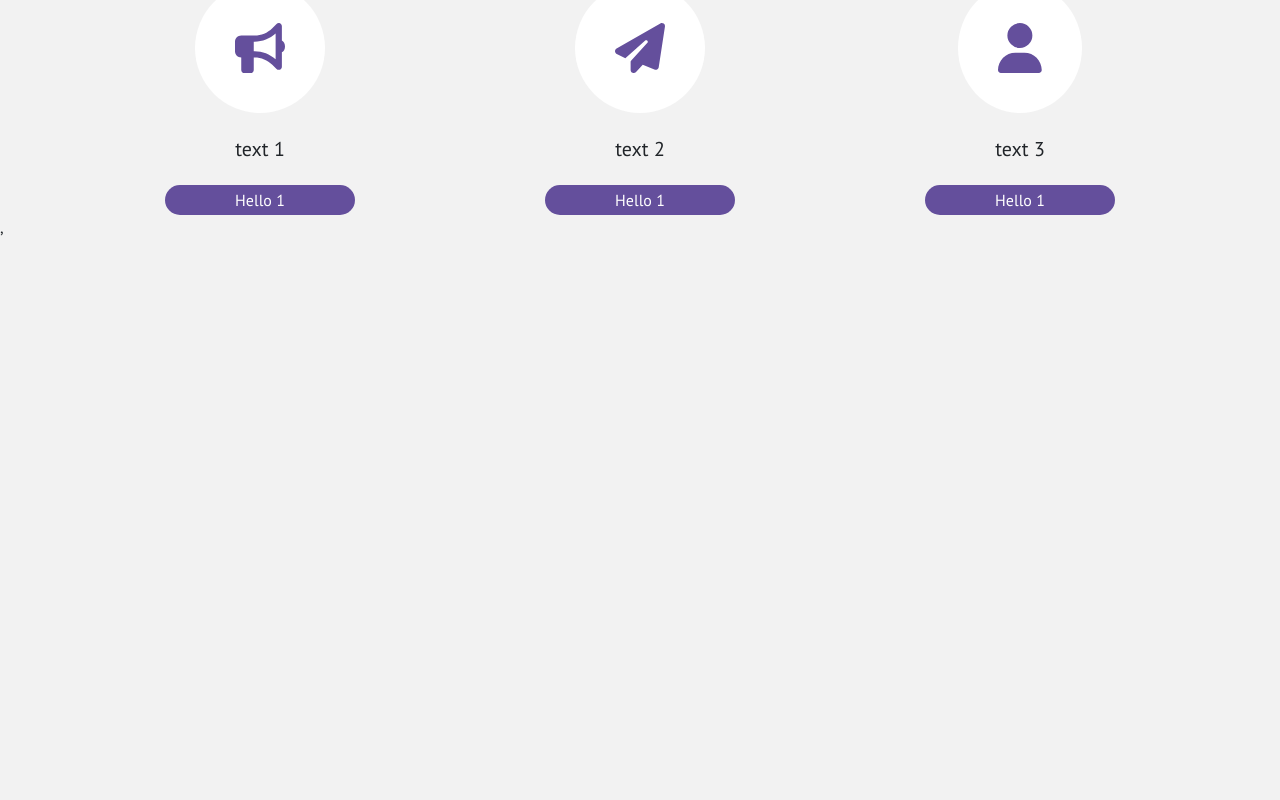
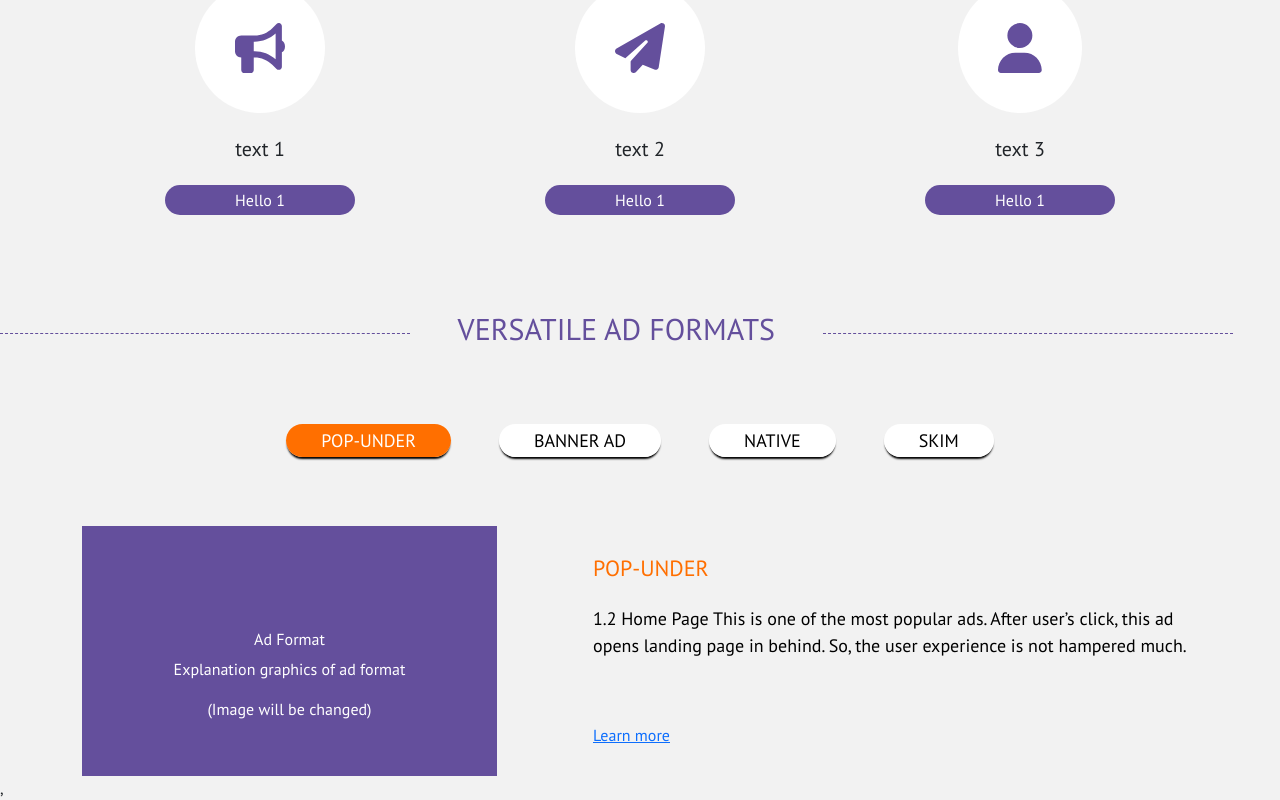
Before and after one commit to rifatjahan823/Task-1, a React (Create React App) app: page / in a window 1280 px wide. Shown: the part 646-1446 px from the top of the page. Before the commit the page ends 885 px from the top, so only its background shows below. Built offline with nearby package versions, Linux system fonts and the light colour scheme.

Commit message:
add add section

```diff
--- a/src/App.js
+++ b/src/App.js
@@ -1,5 +1,9 @@
 import { Route, Routes } from 'react-router-dom';
 import './App.css';
+import BannerAd from './Components/Add/BannerAd';
+import Native from './Components/Add/Native';
+import Popunder from './Components/Add/Popunder';
+import Skim from './Components/Add/Skim';
 import Home from './Components/Home/Home';
 import Navebar from './Components/Navebar/Navebar';
 
@@ -8,7 +12,12 @@ function App() {
     <div className="App">
         <Navebar></Navebar>
         <Routes>
-        <Route path="/" element={<Home />} />
+        <Route path="/" element={<Home />}>
+        <Route index element={<Popunder></Popunder>}></Route>
+        <Route path="BannerAd" element={<BannerAd></BannerAd>}></Route>
+        <Route path="Native" element={<Native></Native>}></Route>
+        <Route path="Skim" element={<Skim></Skim>}></Route>
+        </Route>
         <Route path="about" element={''} />
       </Routes>
     </div>
--- /dev/null
+++ b/src/Components/Add/Add.js
@@ -0,0 +1,29 @@
+import React from 'react';
+import { Link, Outlet } from 'react-router-dom';
+import CustomLink from './CustomLink';
+
+const Add = () => {
+    return (
+        <div>
+        <div className='d-flex align-items-center pt-5 mt-5'>
+        <div style={{borderTop:"1px dashed #644F9C",width:"32%"}} className=' '></div>
+        <h3 className='px-5'style={{fontSize:"30px",color:'#644F9C'}}>VERSATILE AD FORMATS</h3>
+        <div style={{borderTop:"1px dashed #644F9C",width:"32%"}} className=''></div>
+      </div>
+
+        <div className='container'>
+        <nav >
+           <ul className='d-flex justify-content-center  list-unstyled my-5 py-4'>
+               <li className='me-5'> <CustomLink to="/">POP-UNDER</CustomLink></li>
+               <li className='me-5'> <CustomLink to="BannerAd">BANNER AD </CustomLink> </li>
+               <li className='me-5'> <CustomLink className='text-decoration-none' to="Native">NATIVE</CustomLink> </li>
+               <li> <CustomLink className='text-decoration-none' to="skim">SKIM</CustomLink> </li>
+           </ul>
+           </nav>
+        </div>
+        <Outlet></Outlet>
+        </div>
+    );
+};
+
+export default Add;
--- /dev/null
+++ b/src/Components/Add/BannerAd.js
@@ -0,0 +1,11 @@
+import React from 'react';
+
+const BannerAd = () => {
+    return (
+        <div>
+
+        </div>
+    );
+};
+
+export default BannerAd;
--- /dev/null
+++ b/src/Components/Add/CustomLink.js
@@ -0,0 +1,21 @@
+import React from 'react';
+import { Link, useMatch, useResolvedPath } from 'react-router-dom';
+
+function CustomLink({ children, to, ...props }) {
+    let resolved = useResolvedPath(to);
+    let match = useMatch({ path: resolved.pathname, end: true });
+
+    return (
+      <div>
+        <Link
+          style={{ color:match ?'white':'black',backgroundColor:match ?'#FF6F00':'white', textDecoration: match ? "none" : "none",boxShadow:match?'0px 3px 2px -1px black':'0px 3px 2px -1px',padding:"5px 35px",borderRadius:'40px',fontSize:'18px' }}
+          to={to}
+          {...props}
+        >
+          {children}
+        </Link>
+      </div>
+    );
+  }
+
+export default CustomLink;
--- /dev/null
+++ b/src/Components/Add/Native.js
@@ -0,0 +1,11 @@
+import React from 'react';
+
+const Native = () => {
+    return (
+        <div>
+
+        </div>
+    );
+};
+
+export default Native;
--- /dev/null
+++ b/src/Components/Add/Popunder.js
@@ -0,0 +1,27 @@
+import React from 'react';
+import './common.css'
+
+const Popunder = () => {
+    return (
+        <div className='container'>
+          <div className='row g-4 align-items-center'>
+           <div className='col-12 col-md-5 pe-5'>
+           <div className='banner-area'>
+               <h6>Ad Format</h6>
+               <p>Explanation graphics of ad format</p>
+               <p>(Image will be changed)</p>
+            </div>
+           </div>
+           <div className='col-12 col-md-7 ps-5 text-start '>
+            <h3 className='banner-title'>POP-UNDER</h3>
+            <p className='banner-content pt-3 pb-5'>1.2 Home Page This is one of the most popular ads. After user’s click, this
+              ad opens landing page in behind. So, the user experience is
+                not hampered much.</p>
+                <a href="#">Learn more </a>
+           </div>
+        </div>
+        </div>
+    );
+};
+
+export default Popunder;
--- /dev/null
+++ b/src/Components/Add/Skim.js
@@ -0,0 +1,11 @@
+import React from 'react';
+
+const Skim = () => {
+    return (
+        <div>
+
+        </div>
+    );
+};
+
+export default Skim;
--- /dev/null
+++ b/src/Components/Add/common.css
@@ -0,0 +1,19 @@
+.banner-area{
+    width: 100%;
+    height:250px;
+    background-color: #644F9C;
+    text-align: center;
+    color: white;
+}
+.banner-area h6{
+   padding-top:25%;
+}
+.banner-title{
+    color: #FF6F00;
+    font-size:22px;
+}
+.banner-content{
+    font-size: 18px;
+    font-weight:500;
+    color: black;
+}
--- a/src/Components/Home/Home.js
+++ b/src/Components/Home/Home.js
@@ -1,4 +1,5 @@
 import React from 'react';
+import Add from '../Add/Add';
 import Banner from '../Banner/Banner';
 import Service from '../Service/Service';
 
@@ -7,6 +8,7 @@ const Home = () => {
         <div>
             <Banner></Banner>
             <Service></Service>
+            <Add></Add>
         </div>
     );
 };
--- a/src/Components/Navebar/Navebar.js
+++ b/src/Components/Navebar/Navebar.js
@@ -23,7 +23,7 @@ const Navebar = () => {
             <Navbar.Toggle aria-controls="responsive-navbar-nav" />
             <Navbar.Collapse id="responsive-navbar-nav">
              <Nav className="me-auto">
-             <Nav.Link as={Link} to="/home">Home</Nav.Link>
+             <Nav.Link as={Link} to="/">Home</Nav.Link>
                <Nav.Link as={Link} to="/blog">Blog</Nav.Link>
                <Nav.Link href="#home" to="/portfolio">My Portfolio</Nav.Link>
                <Nav.Link href="#home" to="/dashboard">DashBoard</Nav.Link>
```
Also changed, not shown: src/Components/Add/Add.css (added).
